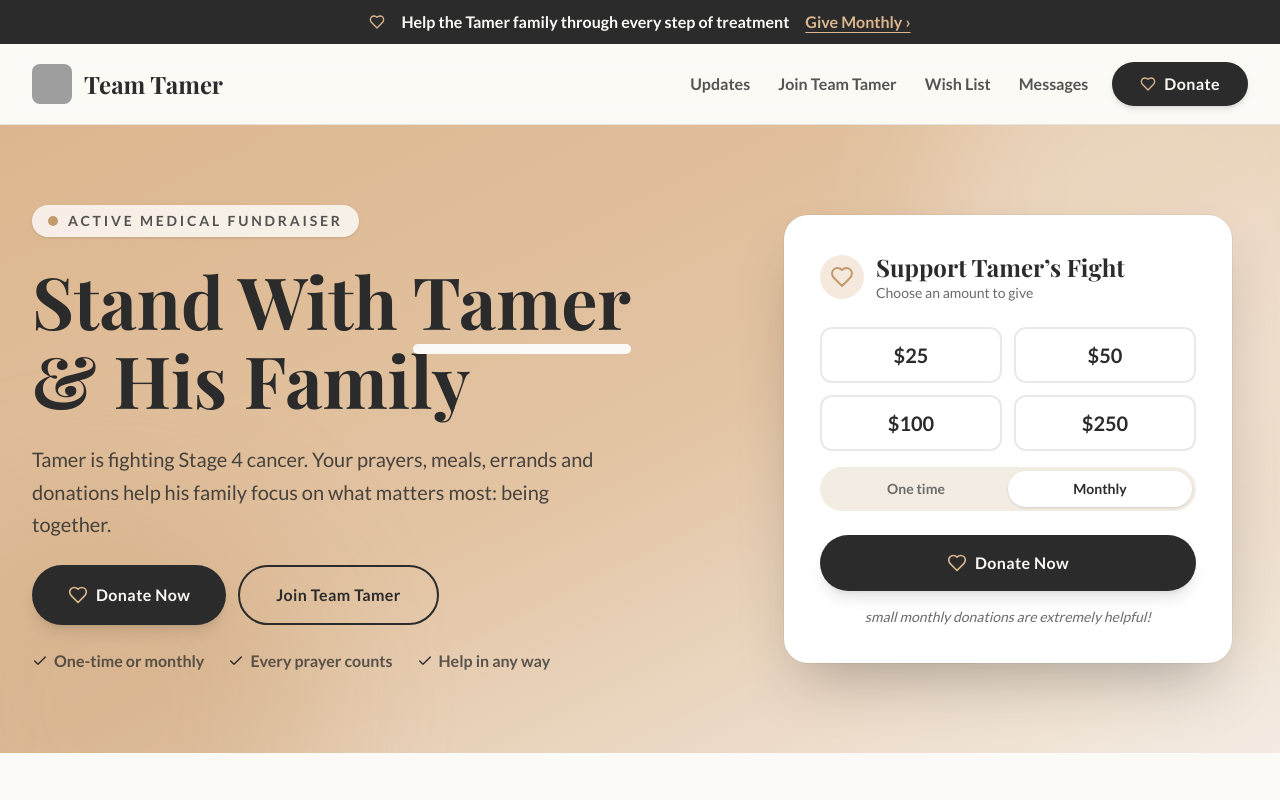
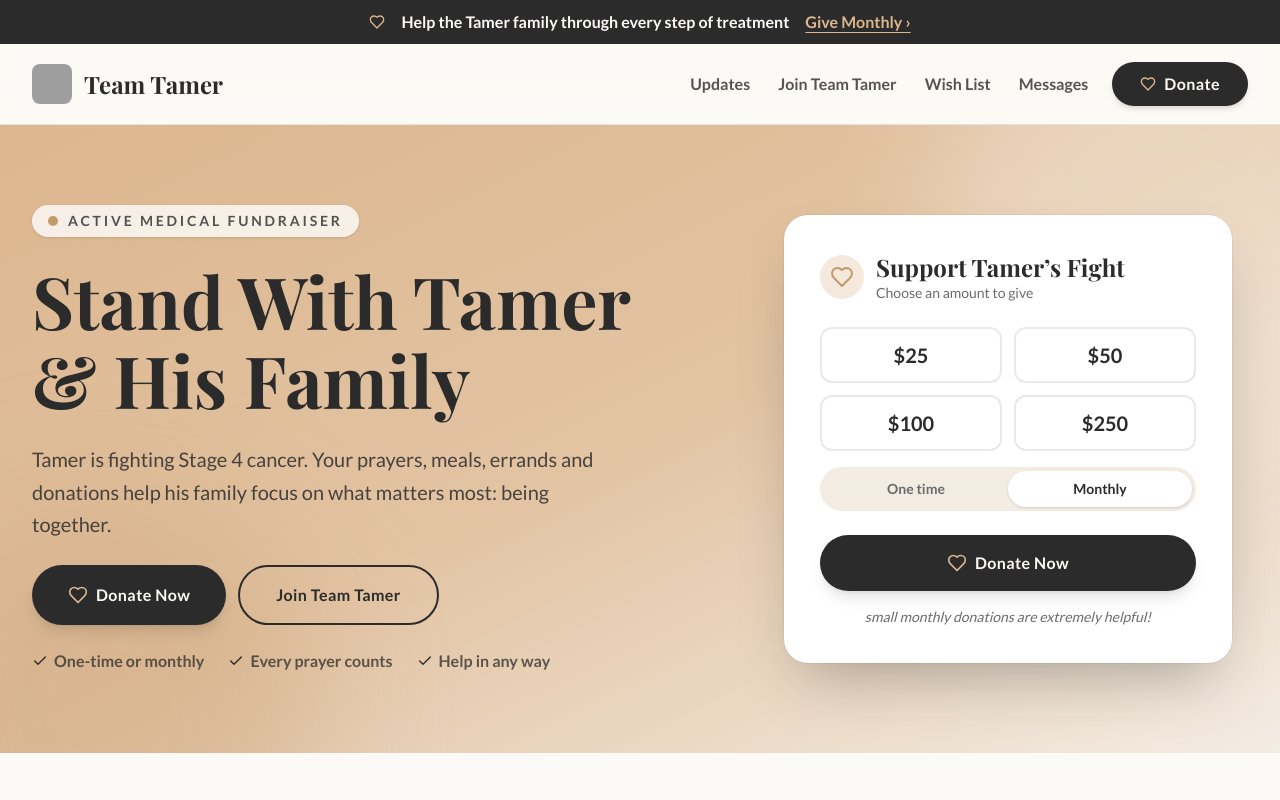
Before and after one commit to shalinjirawla/Twogooders_charity, a Next.js app: page / in a window 1280 px wide. Shown: the top 800 px of the page. Built offline with nearby package versions, Linux system fonts and the light colour scheme; grey boxes are pictures that could not be loaded.

Commit message:
new commit

```diff
--- a/src/components/SiteHeader.tsx
+++ b/src/components/SiteHeader.tsx
@@ -180,15 +180,7 @@ export function SiteHeader() {
               Active Medical Fundraiser
             </span>
             <h1 className="font-serif text-4xl leading-[1.1] font-bold text-ink sm:text-6xl lg:text-7xl">
-              Stand With{" "}
-              <span className="relative whitespace-nowrap">
-                <span className="relative z-10">Tamer</span>
-                <span
-                  aria-hidden
-                  className="absolute inset-x-0 -bottom-1 z-0 h-2 rounded-full bg-cream sm:-bottom-1.5 sm:h-2.5"
-                />
-              </span>{" "}
-              &amp; His Family
+              Stand With Tamer &amp; His Family
             </h1>
             <p className="max-w-xl text-lg leading-relaxed text-ink/85 sm:text-xl">
               Tamer is fighting Stage 4 cancer. Your prayers, meals, errands and
```
